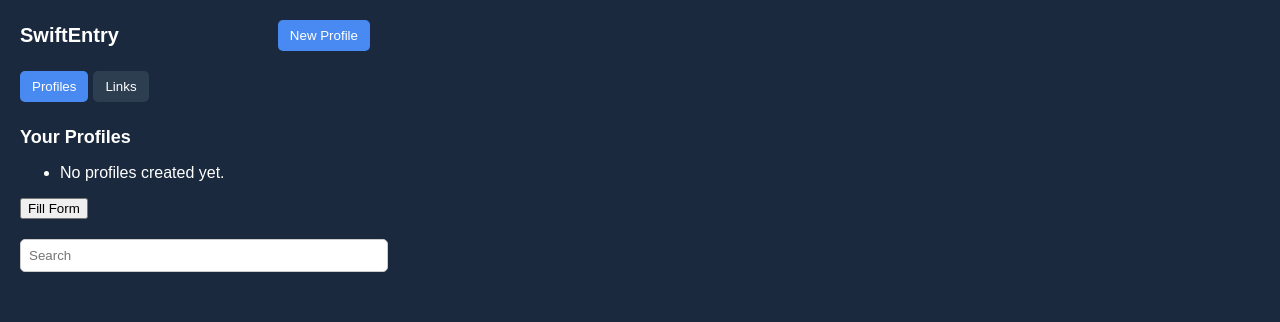
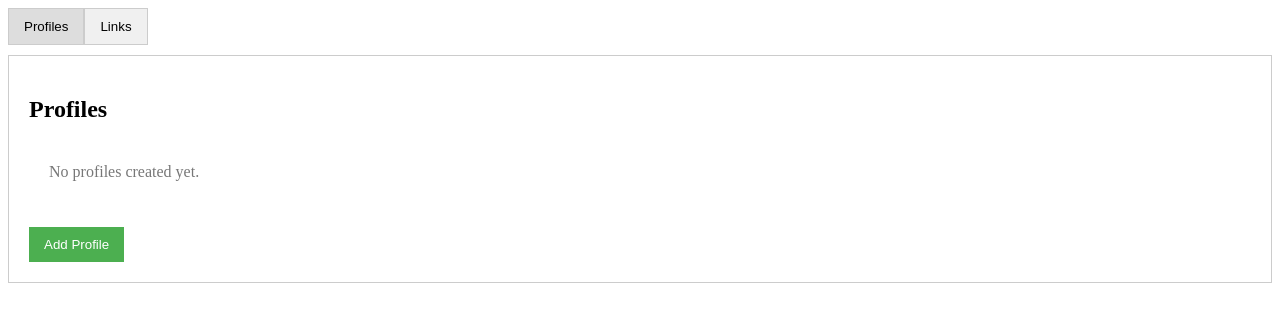
Before and after one commit to The-Code-Labz/SwiftForm_Autofill, a website built with Vite: page popup.html in a window 1280 px wide. Built offline with nearby package versions, Linux system fonts and the light colour scheme; some packages are replaced by stand-ins of ours.

Commit message:
Initial commit

```diff
--- a/popup.css
+++ b/popup.css
@@ -1,174 +1,77 @@
-body {
-  font-family: Arial, sans-serif;
-  background-color: #1a293d;
-  color: #fff;
-  margin: 0;
-  padding: 0;
-  overflow-x: hidden; /* Prevent horizontal scrollbars */
-}
-
-.container {
-  width: 350px;
-  padding: 20px;
-  display: flex;
-  flex-direction: column;
-}
-
-.header {
-  display: flex;
-  justify-content: space-between;
-  align-items: center;
-  margin-bottom: 20px;
-}
-
-.logo {
-  font-size: 20px;
-  font-weight: bold;
-  margin: 0;
-}
-
-.header-buttons {
-  display: flex;
-  align-items: center;
-}
-
-.settings-button {
-  background-image: url('images/new_settings.png'); /* Replace with your settings icon */
-  background-size: cover;
-  width: 24px;
-  height: 24px;
-  border: none;
-  background-color: transparent;
-  cursor: pointer;
-  margin-right: 10px;
-}
-
-.new-profile-button {
-  background-color: #498af2;
-  color: #fff;
-  border: none;
-  padding: 8px 12px;
-  border-radius: 5px;
-  cursor: pointer;
-}
-
-.tab-buttons {
+.tab-container {
   display: flex;
   margin-bottom: 10px;
 }
 
 .tab-button {
-  background-color: #2c3e50;
-  color: #fff;
-  border: none;
-  padding: 8px 12px;
-  border-radius: 5px;
+  padding: 10px 15px;
+  background-color: #f0f0f0;
+  border: 1px solid #ccc;
   cursor: pointer;
-  margin-right: 5px;
 }
 
 .tab-button.active {
-  background-color: #498af2;
+  background-color: #ddd;
 }
 
 .tab-content {
-  margin-bottom: 10px;
+  display: none;
+  padding: 20px;
+  border: 1px solid #ccc;
 }
 
-.profiles-title,
-.links-title {
-  font-size: 18px;
-  margin-bottom: 10px;
+#profileList {
+  list-style: none;
+  padding: 0;
 }
 
-#profiles,
-#links {
-  flex-grow: 1;
-  overflow-y: auto;
-  padding-right: 10px;
+#profileList li {
+  display: flex;
+  justify-content: space-between;
+  align-items: center;
+  padding: 10px;
+  border-bottom: 1px solid #eee;
 }
 
-.profile,
-.link {
-  background-color: #2c3e50;
-  border-radius: 10px;
-  padding: 15px;
-  margin-bottom: 10px;
-  display: flex;
-  flex-direction: column;
+#profileList li:last-child {
+  border-bottom: none;
 }
 
-.profile h3 {
-  margin-top: 0;
-  margin-bottom: 5px;
-  font-size: 16px;
+#profileList .no-profiles {
+    color: #777;
+    text-align: center;
+    padding: 20px;
 }
 
-.profile p {
-  margin: 0;
-  font-size: 0.9em;
-  color: #ccc;
+#addProfile {
+  margin-top: 10px;
+  padding: 10px 15px;
+  background-color: #4CAF50;
+  color: white;
+  border: none;
+  cursor: pointer;
 }
 
-.profile-buttons,
-.link-buttons {
-  display: flex;
-  justify-content: flex-end;
-  margin-top: 10px;
+.button-container {
+    display: flex;
+    gap: 5px; /* Spacing between buttons */
 }
 
-.fill-button,
-.edit-button,
-.delete-button,
-.open-button {
-  background-color: #498af2;
-  color: #fff;
-  border: none;
-  padding: 5px 8px;
-  border-radius: 5px;
-  cursor: pointer;
-  margin-left: 5px;
-  font-size: 0.8em;
+.fill-button, .edit-button, .delete-button {
+    padding: 5px 10px;
+    border: none;
+    cursor: pointer;
+    color: white;
 }
 
-.add-link-button {
-  background-color: #498af2;
-  color: #fff;
-  border: none;
-  padding: 8px 12px;
-  border-radius: 5px;
-  cursor: pointer;
-  margin-top: 10px;
+.fill-button {
+    background-color: #007bff; /* Blue */
 }
 
-#search {
-  width: 100%;
-  padding: 8px;
-  margin-top: 10px;
-  border: 1px solid #ccc;
-  border-radius: 5px;
+.edit-button {
+    background-color: #ffc107; /* Yellow */
 }
 
-/* Scrollbar styling */
-::-webkit-scrollbar {
-  width: 8px;
+.delete-button {
+    background-color: #dc3545; /* Red */
 }
-
-::-webkit-scrollbar-track {
-  background: #1a293d;
-}
-
-::-webkit-scrollbar-thumb {
-  background: #666;
-  border-radius: 4px;
-}
-
-::-webkit-scrollbar-thumb:hover {
-  background: #888;
-}
-
-/* Style for selected profile */
-#profileList li.selected {
-  background-color: #498af2 !important; /* Highlight color */
-  color: white !important;
-}
--- a/popup.html
+++ b/popup.html
@@ -5,38 +5,22 @@
   <link rel="stylesheet" href="popup.css">
 </head>
 <body>
-  <div class="container">
-    <div class="header">
-      <h1 class="logo">SwiftEntry</h1>
-      <div class="header-buttons">
-        <button class="settings-button" onclick="openSettings()"></button>
-        <button id="addProfile" class="new-profile-button">New Profile</button>
-      </div>
-    </div>
+  <div class="tab-container">
+    <button id="profiles-tab" class="tab-button active">Profiles</button>
+    <button id="links-tab" class="tab-button">Links</button>
+  </div>
 
-    <div class="tab-buttons">
-      <button id="profiles-tab" class="tab-button active" data-tab="profiles">Profiles</button>
-      <button id="links-tab" class="tab-button" data-tab="links">Links</button>
-    </div>
+  <div id="profiles" class="tab-content">
+    <h2>Profiles</h2>
+    <ul id="profileList"></ul>
+    <button id="addProfile">Add Profile</button>
+  </div>
 
-    <div class="tab-content" id="profiles" style="display: block;">
-      <h2 class="profiles-title">Your Profiles</h2>
-      <ul id="profileList">
-        <!-- Profiles will be displayed here -->
-      </ul>
-      <button id="fillForm">Fill Form</button>
-    </div>
+  <div id="links" class="tab-content">
+    <h2>Links</h2>
+    <!-- Content for links will go here -->
+  </div>
 
-    <div class="tab-content" id="links" style="display: none;">
-      <h2 class="links-title">Your Links</h2>
-      <div id="linksList">
-        <!-- Links will be displayed here -->
-      </div>
-      <button id="addLink" class="add-link-button">Add Link</button>
-    </div>
-
-    <input type="text" id="search" placeholder="Search">
-  </div>
   <script src="popup.js"></script>
 </body>
 </html>
--- a/popup.js
+++ b/popup.js
@@ -5,7 +5,6 @@ document.addEventListener('DOMContentLoaded', function() {
   const profilesContent = document.getElementById('profiles');
   const linksContent = document.getElementById('links');
   const addProfileButton = document.getElementById('addProfile');
-  const fillFormButton = document.getElementById('fillForm');
 
   // Function to switch tabs
   function switchTab(tabId) {
@@ -36,7 +35,7 @@ document.addEventListener('DOMContentLoaded', function() {
     console.error("linksTab element not found");
   }
 
-  // Load profiles
+    // Load profiles
   function loadProfiles() {
     if (!profileList) {
       console.error("profileList element not found");
@@ -53,6 +52,29 @@ document.addEventListener('DOMContentLoaded', function() {
           const listItem = document.createElement('li');
           listItem.textContent = profile.profileName;
           listItem.setAttribute('data-index', index);
+
+          // Button container
+          const buttonContainer = document.createElement('div');
+          buttonContainer.className = 'button-container';
+
+          // Add Fill Form button
+          const fillButton = document.createElement('button');
+          fillButton.textContent = 'Fill Form';
+          fillButton.classList.add('fill-button');
+          fillButton.addEventListener('click', function(event) {
+            event.stopPropagation(); // Prevent triggering the listItem click event
+            console.log("Fill Form button clicked for profile index:", index);
+              chrome.storage.sync.get('profiles', function(data) {
+                const profiles = data.profiles || [];
+                const selectedProfile = profiles[index];
+                console.log('Selected profile data:', selectedProfile);
+
+                // Send message to background script
+                chrome.runtime.sendMessage({ message: "fillForm", profile: selectedProfile }, function(response) {
+                  console.log("Response from background script:", response);
+                });
+              });
+          });
 
           // Add edit button
           const editButton = document.createElement('button');
@@ -79,8 +101,12 @@ document.addEventListener('DOMContentLoaded', function() {
             }
           });
 
-          listItem.appendChild(editButton);
-          listItem.appendChild(deleteButton);
+          buttonContainer.appendChild(fillButton);
+          buttonContainer.appendChild(editButton);
+          buttonContainer.appendChild(deleteButton);
+
+
+          listItem.appendChild(buttonContainer);
           profileList.appendChild(listItem);
         });
       }
@@ -96,59 +122,6 @@ document.addEventListener('DOMContentLoaded', function() {
     console.error("addProfileButton element not found");
   }
 
-  // Fill Form button
-  if (fillFormButton) {
-    fillFormButton.addEventListener('click', function() {
-      const selectedProfileIndex = profileList.querySelector('.selected')?.getAttribute('data-index');
-      console.log('Fill Form button clicked. Selected profile index:', selectedProfileIndex);
-
-      if (selectedProfileIndex !== undefined && selectedProfileIndex !== null) {
-        chrome.storage.sync.get('profiles', function(data) {
-          const profiles = data.profiles || [];
-          const selectedProfile = profiles[selectedProfileIndex];
-          console.log('Selected profile data:', selectedProfile);
-
-          // Send message to background script
-          chrome.runtime.sendMessage({ message: "fillForm", profile: selectedProfile }, function(response) {
-            console.log("Response from background script:", response);
-          });
-        });
-      } else {
-        console.warn('No profile selected.');
-        alert('Please select a profile to fill the form.');
-      }
-    });
-  } else {
-    console.error("fillFormButton element not found");
-  }
-
-// Select profile - DEBUGGING VERSION
-if (profileList) {
-  profileList.addEventListener('click', function(event) {
-    console.log("profileList click event triggered");
-    const listItem = event.target.closest('li');
-    console.log("Clicked element:", event.target);
-    console.log("Closest li:", listItem);
-
-    if (listItem && profileList.contains(listItem)) {
-      console.log("Valid list item clicked");
-      const allProfiles = profileList.querySelectorAll('li');
-      allProfiles.forEach(function(profile) {
-        console.log("Removing 'selected' from:", profile);
-        profile.classList.remove('selected');
-      });
-
-      console.log("Adding 'selected' to:", listItem);
-      listItem.classList.add('selected');
-      console.log("classList after adding:", listItem.classList);
-    } else {
-      console.log("Clicked element is not a valid list item within profileList");
-    }
-  });
-} else {
-  console.error("profileList element not found in select profile listener");
-}
-
   // Initial load (show Profiles tab by default)
   switchTab('profiles');
 });
```
